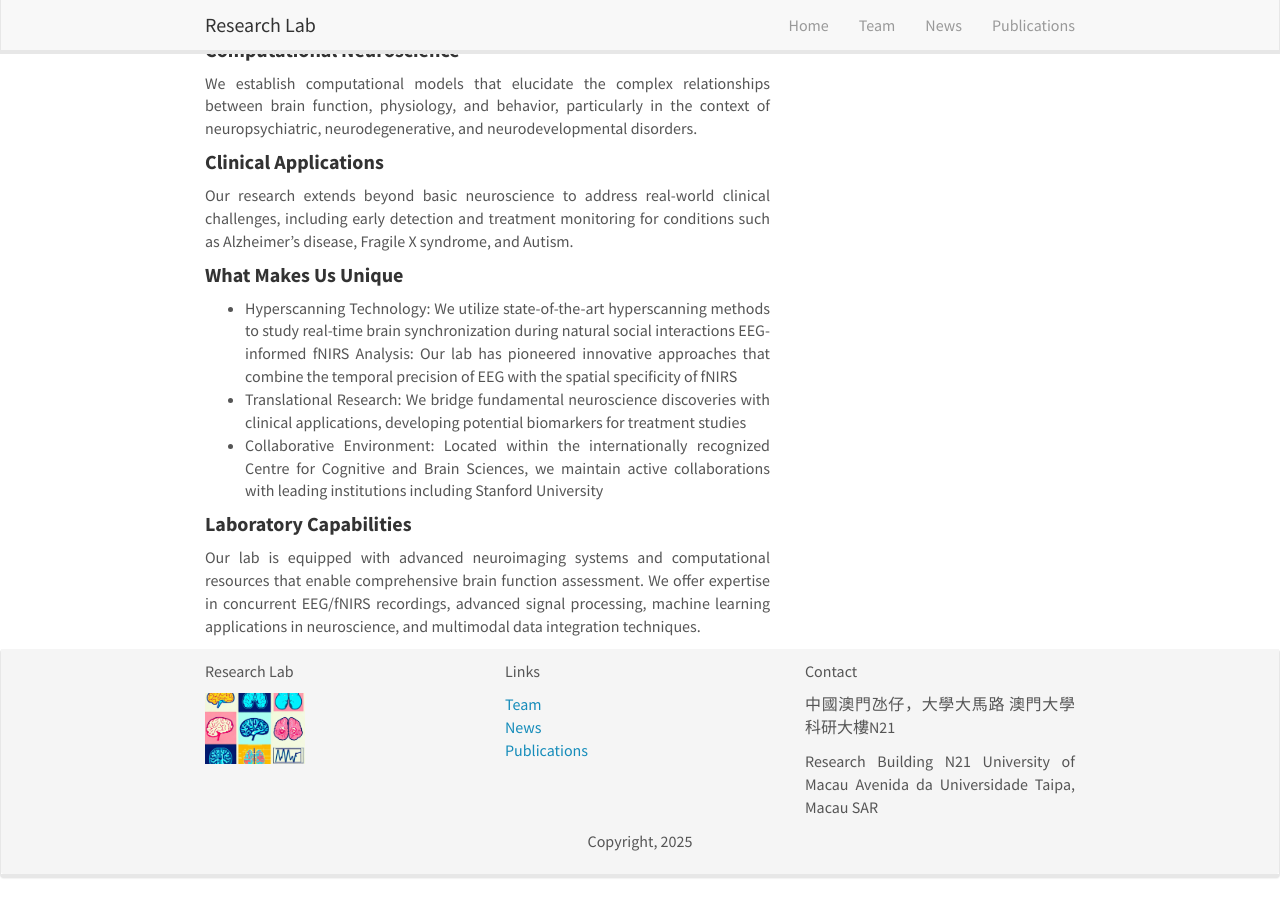
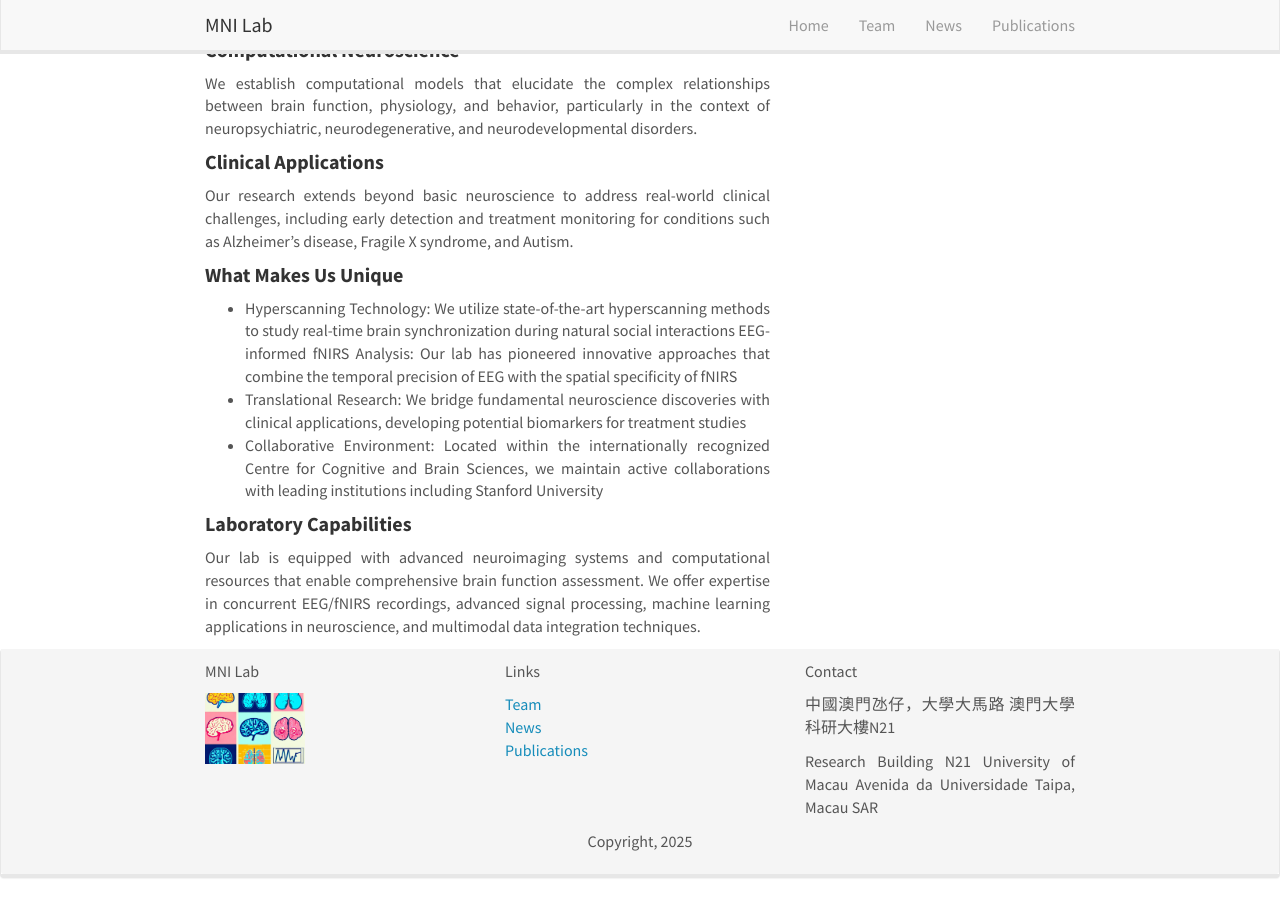
Before and after one commit to MNILab-UM/research-lab-website, a Jekyll site: the page built from _pages/home.md, in a window 1280 px wide and 900 px high, scrolled down 1009 px. Built offline with Jekyll 4.4.1, drawn with Linux system fonts in a browser that asks for light colours; nearby versions of some CDN libraries; comment, search, counter and statistics services are not loaded; some of the changed lines change nothing that is shown.

Commit message:
Update _config.yml

```diff
--- a/_config.yml
+++ b/_config.yml
@@ -6,14 +6,12 @@
 # 'jekyll serve'. If you change this file, please restart the server process.
 
 # Site settings
-title: Research Lab
-email: your-email@domain.com
+title: MNI Lab
+email: rihuili@um.edu.mo
 description: > # this means to ignore newlines until "baseurl:"
-  Write an awesome description for your new site here. You can edit this
-  line in _config.yml. It will appear in your document head meta (for
-  Google search results) and in your feed.xml site description.
+  "Led by Prof. Rihui Li at the University of Macau, bridging Biomedical Engineering and Cognitive Neuroscience."
 baseurl: ""
-url: ""
+url: "http://www.mnilab.com"
 
 include:
   - .htaccess
```
